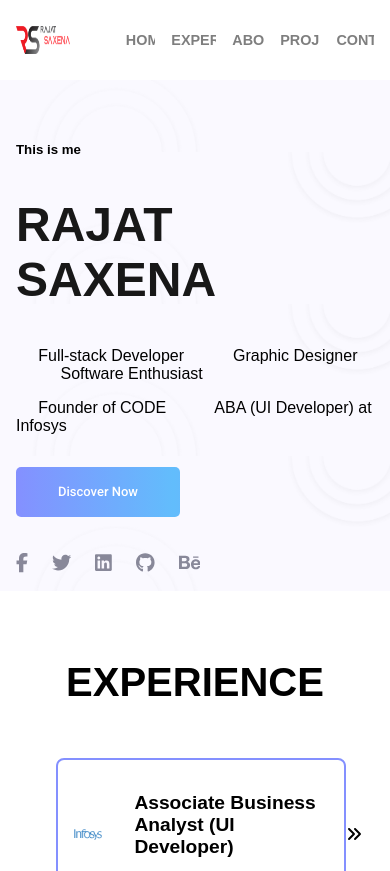
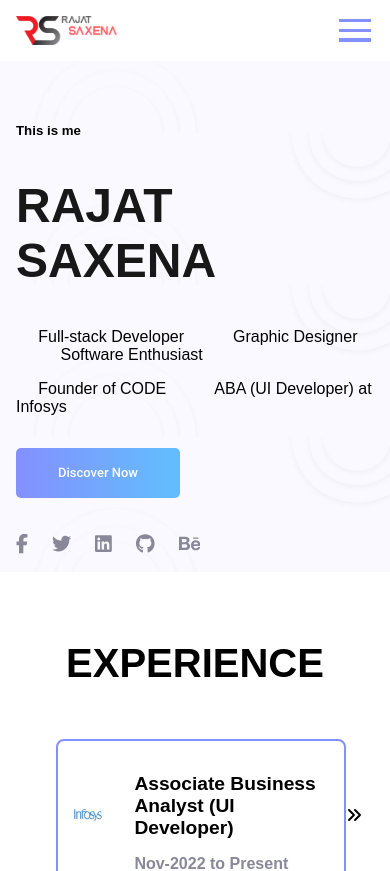
Before and after one commit to Rajat26599/my-react-portfolio, a React (Create React App) app: page / in a window 390 px wide. Shown: the top 871 px of the page. Built offline with nearby package versions, Linux system fonts and the light colour scheme.

Commit message:
added quick navigation

```diff
--- a/src/App.css
+++ b/src/App.css
@@ -1,4 +1,5 @@
 * {
   font-family: sans-serif;
   overflow-x: hidden;
+  scroll-behavior: smooth;
 }
--- a/src/components/about/About.js
+++ b/src/components/about/About.js
@@ -8,7 +8,7 @@ import { Spacer } from "../common/spacer/Spacer"
 
 export const About = () => {
     return (
-        <AboutWrapper>
+        <AboutWrapper id='about'>
             <Heading>About Myself</Heading>
             <Paragraph>I have been working on my profile as a Full-stack Web Developer lately. I’m eager to seek opportunities in softwares too. I'm skilled in Java/Spring Boot, Python/Django, React, Angular, C, Wordpress, IoT, databases and more. And I’m also an experienced Graphic Designer.</Paragraph>
             <CardsWrapper>
--- a/src/components/banner/Banner.js
+++ b/src/components/banner/Banner.js
@@ -8,7 +8,7 @@ import { globalStylingSpecs } from "../../util/global/stylingSpecs"
 
 export const Banner = () => {
     return (
-        <BannerWrapper>
+        <BannerWrapper id='banner'>
             <MyPicWrapper>
                 <MyPic src={myFormalPic}></MyPic>
             </MyPicWrapper>
--- a/src/components/experience/Experience.js
+++ b/src/components/experience/Experience.js
@@ -57,7 +57,7 @@ export const Experience = () => {
     }
 
     return (
-        <ExperienceWrapper>
+        <ExperienceWrapper id='experience'>
             <Heading>Experience</Heading>
             <Body>
                 <ExperiencePanel>
--- a/src/components/footer/Footer.js
+++ b/src/components/footer/Footer.js
@@ -7,7 +7,7 @@ import { FontAwesomeIcon } from "@fortawesome/react-fontawesome"
 
 export const Footer = () => {
     return (
-        <FooterWrapper>
+        <FooterWrapper id='footer'>
             <SocialSites iconColor={globalStylingSpecs.color.myLightGray} justifyIcons={'center'} />
             <Paragraph>
                 Copyright © All rights reserved | Made with
--- a/src/components/navbar/Navbar.js
+++ b/src/components/navbar/Navbar.js
@@ -1,16 +1,37 @@
 import Logo from './../../assets/img/logo.png';
 import { data } from './data';
 import { upper } from '../../util/common/helperFunctions';
-import { NameLogo, NavList, NavListItem, NavbarWrapper } from './styles';
+import { Breadcrums, BreadcrumsWrapper, NameLogo, NavList, NavListItem, NavbarWrapper } from './styles';
+import { globalStylingSpecs } from '../../util/global/stylingSpecs';
+import { useEffect, useState } from 'react';
 
 export const Navbar = () => {
+
+    const [ screenWidth, setScreenWidth ] = useState(window.innerWidth)
+
+    useEffect(() => {
+        setScreenWidth(window.innerWidth)
+    }, [window.innerWidth])
+
     return (
-        <NavbarWrapper>
+        <NavbarWrapper id='navbar'>
             <NameLogo src={Logo} alt="name logo"></NameLogo>
+            {
+                screenWidth < parseInt(globalStylingSpecs.device.small) ?
+                    <BreadcrumsWrapper>
+                        {
+                            [...Array(3)].map((item, index) => (
+                                <Breadcrums key={index}></Breadcrums>
+                            ))
+                        }
+                    </BreadcrumsWrapper>
+                    :
                     <NavList>
                         {
                             data.navItems.map((item, index) => (
-                        <NavListItem key={index}>{upper(item.label)}</NavListItem>
+                                <NavListItem key={index}>
+                                    <a href={item.link}>{upper(item.label)}</a>
+                                </NavListItem>
                                 // <li className='nav-list-item' key={index}>{upper(item.label)}</li>
                             ))
                         }
@@ -21,6 +42,7 @@ export const Navbar = () => {
                         <li className="nav-item"><a className="nav-link" href="https://silvercyberblog.pythonanywhere.com">Blog</a></li>
                         <li className="nav-item"><a className="nav-link" href="#contact_area">Contact</a></li> */}
                     </NavList>
+            }
         </NavbarWrapper>
     )
 }
--- a/src/components/navbar/data.js
+++ b/src/components/navbar/data.js
@@ -2,18 +2,23 @@ export const data = {
     navItems: [
         {
             label: 'Home',
+            link: '#banner',
         },
         {
             label: 'Experience',
+            link: '#experience',
         },
         {
             label: 'About',
+            link: '#about',
         },
         {
             label: 'Projects',
+            link: '#projects',
         },
         {
             label: 'Contact',
+            link: '#footer',
         }
     ]
 }
--- a/src/components/navbar/styles.js
+++ b/src/components/navbar/styles.js
@@ -7,6 +7,8 @@ export const NavbarWrapper = styled(ComponentWrapper)`
     justify-content: space-between;
     margin-top: 0;
     margin-bottom: 0;
+    padding-top: 1rem;
+    padding-bottom: 1rem;
 
     @media(max-width: ${globalStylingSpecs.device.small}) {
         margin-left: ${globalStylingSpecs.spacing.pageMarginSmall};
@@ -23,11 +25,17 @@ export const NavListItem = styled.li`
     display: inline-block;
     font-size: 0.9rem;
     font-weight: bold;
-    padding: 1rem;
+    padding-left: 1rem;
+    padding-right: 1rem;
     opacity: 0.5;
+    cursor: pointer;
 
     &:hover {
         opacity: 0.9;
+    }
+    a:link, a:visited {
+        text-decoration: none;
+        color: inherit;
     }
 `
 
@@ -35,3 +43,15 @@ export const NameLogo = styled.img`
     height: 1.8rem;
     z-index: 99;
 `
+
+export const BreadcrumsWrapper = styled.div`
+    display: flex;
+    flex-direction: column;
+`
+
+export const Breadcrums = styled.div`
+    width: 2rem;
+    height: 0.2rem;
+    background-color: ${globalStylingSpecs.color.myBlue};
+    margin: 0.2rem;
+`
--- a/src/components/projects/Projects.js
+++ b/src/components/projects/Projects.js
@@ -6,7 +6,7 @@ import { Subheading } from "../common/subheading/Subheading"
 
 export const Projects = () => {
     return (
-        <ProjectWrapper>
+        <ProjectWrapper id='projects'>
             <Heading>Recent Projects</Heading>
             <Paragraph>The best way to learn a technology is to create projects in it. I've taken it very sincerely.</Paragraph>
             <ProjectCards>
--- a/src/util/global/stylingSpecs.js
+++ b/src/util/global/stylingSpecs.js
@@ -2,6 +2,7 @@ import styled from "styled-components"
 
 export const globalStylingSpecs = {
     device: {
+        extraLarge: '1200px',
         medium: '1024px',
         tablet: '768px',
         small: '480px',
```
Lines whose indentation alone changed are shown as unchanged.
